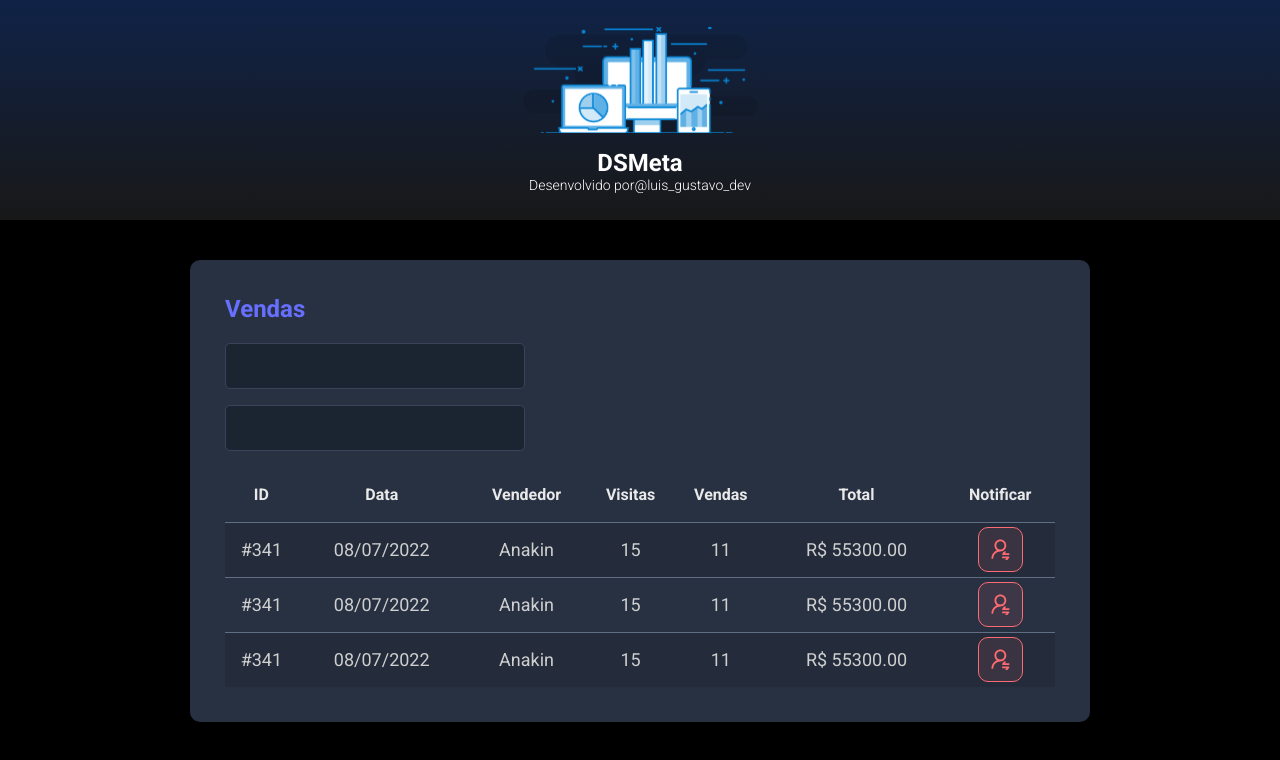
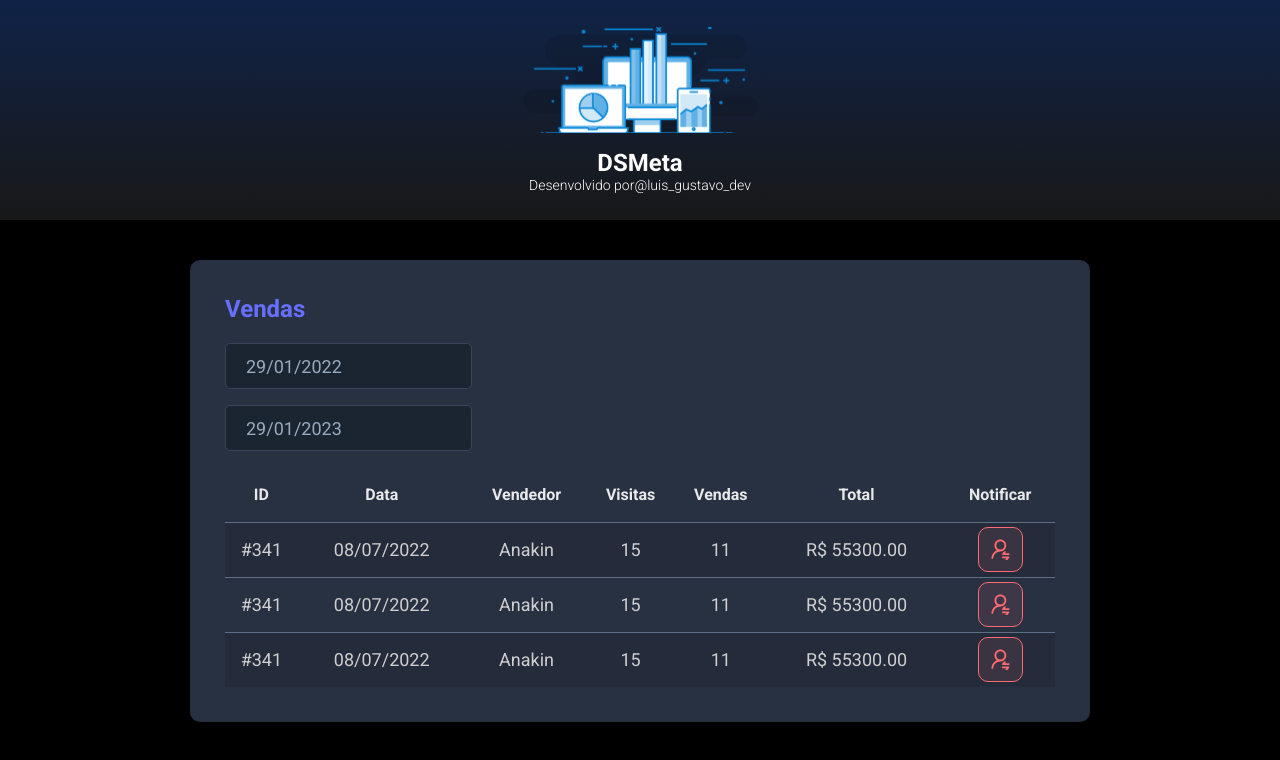
Before and after one commit to ayanokoujifl/ds-meta-Spring-React, a React (Vite) app in the folder frontend/: page / in a window 1280 px wide. Shown: the top 760 px of the page. Built offline with nearby package versions, Linux system fonts and the light colour scheme.

Commit message:
DatePicker and useState() implemented

```diff
--- a/frontend/package.json
+++ b/frontend/package.json
@@ -9,7 +9,9 @@
     "preview": "vite preview"
   },
   "dependencies": {
+    "@types/react-datepicker": "^4.4.2",
     "react": "^18.2.0",
+    "react-datepicker": "^4.8.0",
     "react-dom": "^18.2.0"
   },
   "devDependencies": {
--- a/frontend/src/components/SalesCard/index.tsx
+++ b/frontend/src/components/SalesCard/index.tsx
@@ -1,17 +1,34 @@
+import { useState } from 'react'
+import DatePicker from 'react-datepicker'
+import 'react-datepicker/dist/react-datepicker.css'
 import { NotificationButton } from '../NotificationButton'
 import './style.css'
 
 export function SalesCard() {
+  const min = new Date(new Date().setDate(new Date().getDate() - 365))
+
+  const [minDate, setMinDate] = useState(min)
+  const [maxDate, setMaxDate] = useState(new Date())
   return (
     <>
       <div className="dsmeta-card">
         <h2 className="dsmeta-sales-title">Vendas</h2>
         <div>
           <div className="dsmeta-form-control-container">
-            <input className="dsmeta-form-control" type="text" />
+            <DatePicker
+              selected={minDate}
+              onChange={(date: Date) => setMinDate(date)}
+              className="dsmeta-form-control"
+              dateFormat="dd/MM/yyyy"
+            />
           </div>
           <div className="dsmeta-form-control-container">
-            <input className="dsmeta-form-control" type="text" />
+            <DatePicker
+              selected={maxDate}
+              onChange={(date: Date) => setMaxDate(date)}
+              className="dsmeta-form-control"
+              dateFormat="dd/MM/yyyy"
+            />
           </div>
         </div>
 
```
Also changed, not shown: 1 other file (tests, documents, lock files or other folders).
